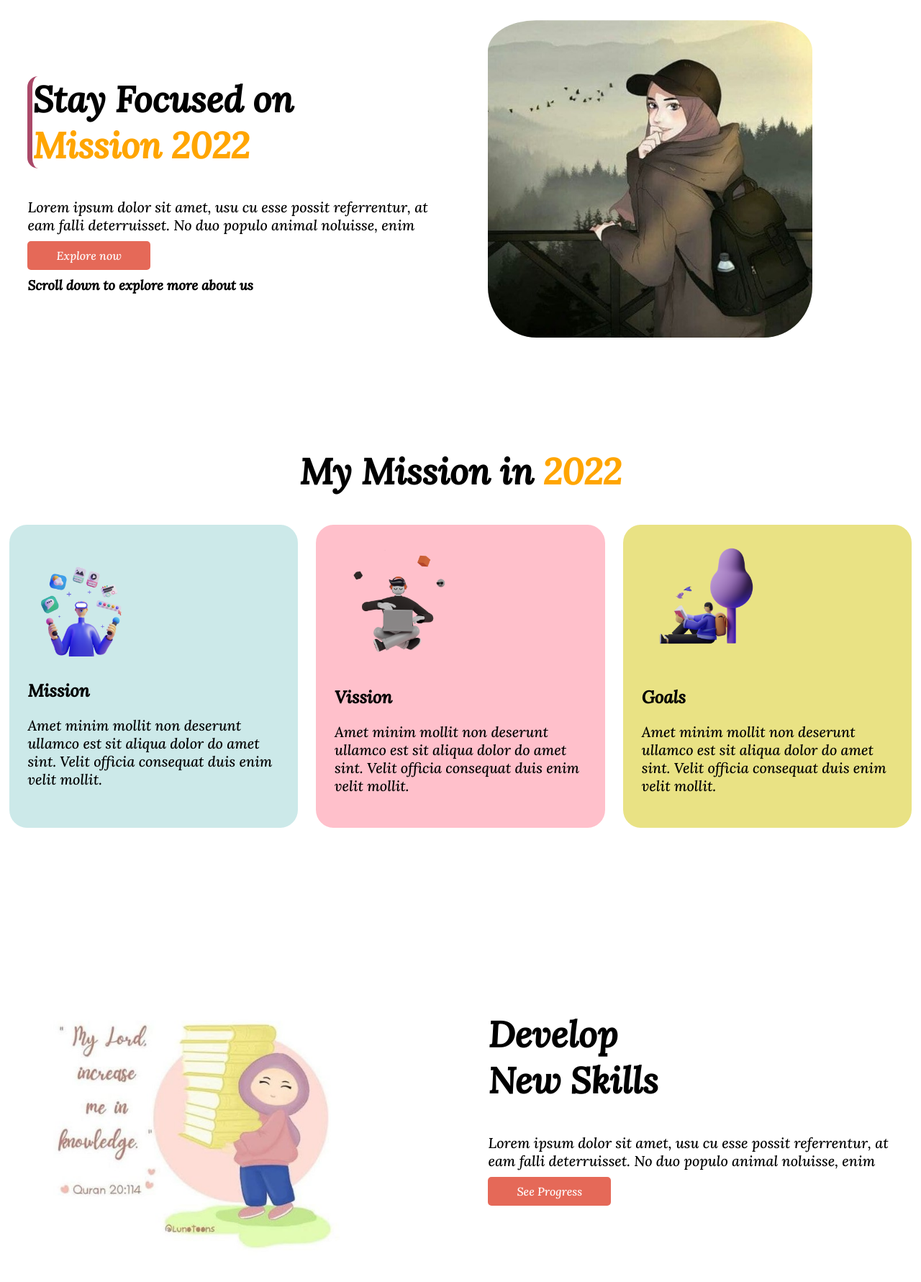
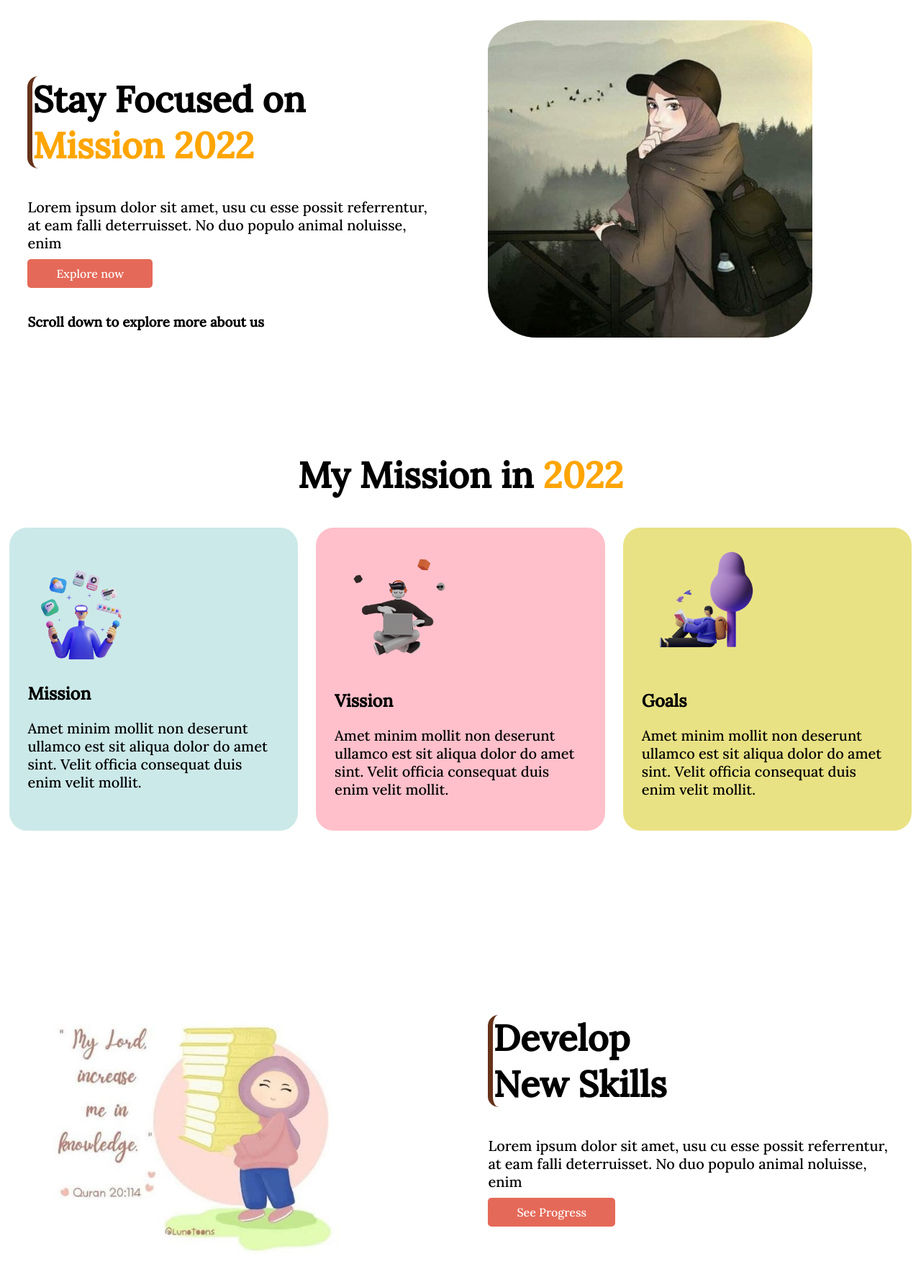
Before and after one commit to AfsanaAfsi/Assignment-one, a plain HTML site: page index.html in a window 1280 px wide. Shown: the top 1781 px of the page at 72% size. Drawn offline with Linux system fonts and the light colour scheme.

Commit message:
updated agaaain

```diff
--- a/index.html
+++ b/index.html
@@ -8,7 +8,7 @@
     <title>Afsi Portfolio</title>
     <link rel="preconnect" href="https://fonts.googleapis.com">
     <link rel="preconnect" href="https://fonts.gstatic.com" crossorigin>
-    <link href="https://fonts.googleapis.com/css2?family=Lora:ital,wght@1,500&display=swap" rel="stylesheet">
+    <link href="https://fonts.googleapis.com/css2?family=Lora:wght@500&display=swap" rel="stylesheet">
     <link rel="stylesheet" href="style.css">
 </head>
 
@@ -71,7 +71,7 @@
         </div>
 
         <div class="work-hard half-width">
-            <h1>Develop <br>New Skills</h1>
+            <h1 id="border-line">Develop <br>New Skills</h1>
             <p>
                 Lorem ipsum dolor sit amet, usu cu esse possit
                 referrentur, at eam falli deterruisset. No duo populo
@@ -83,7 +83,7 @@
 
     <section class="flexible-container">
         <div class="no-distractions half-width">
-            <h1>Strive and <br>Stay on Track</h1>
+            <h1 id="border-line">Strive and <br>Stay on Track</h1>
             <p>
                 Lorem ipsum dolor sit amet, usu cu esse possit
                 referrentur, at eam falli deterruisset. No duo populo
--- a/style.css
+++ b/style.css
@@ -4,6 +4,9 @@ body{
 }
 h1{
     font-size: 50px;
+}
+h3{
+    margin-top: 8%;
 }
 p{
     font-size: 20px;
@@ -13,7 +16,7 @@ p{
 }
 #border-line{
     border-left: 7px solid;
-    border-color: rgb(170, 73, 105);
+    border-color: rgb(102, 50, 26);
     border-radius: 15px;
 }
 .flexible-container{
```
